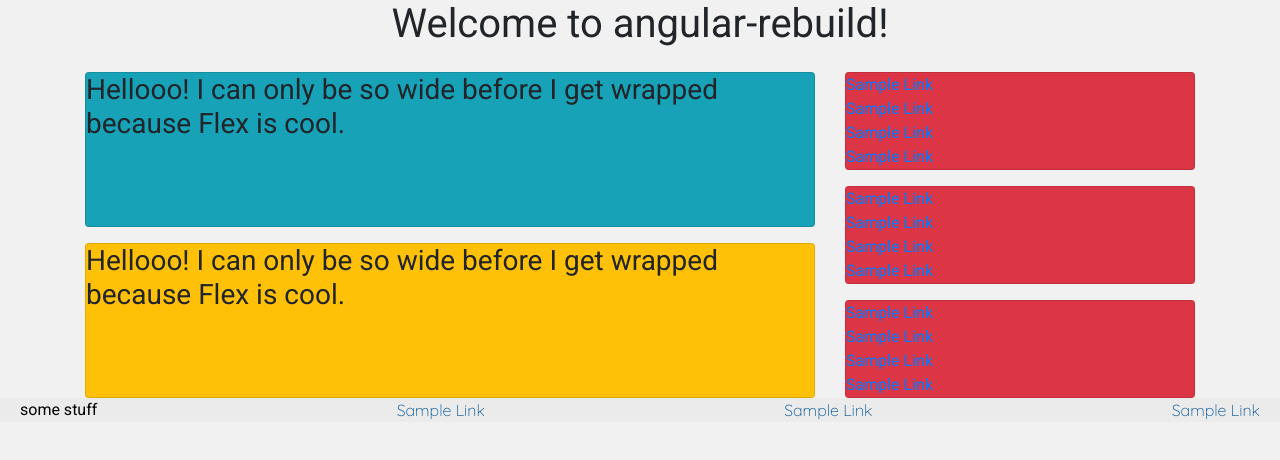
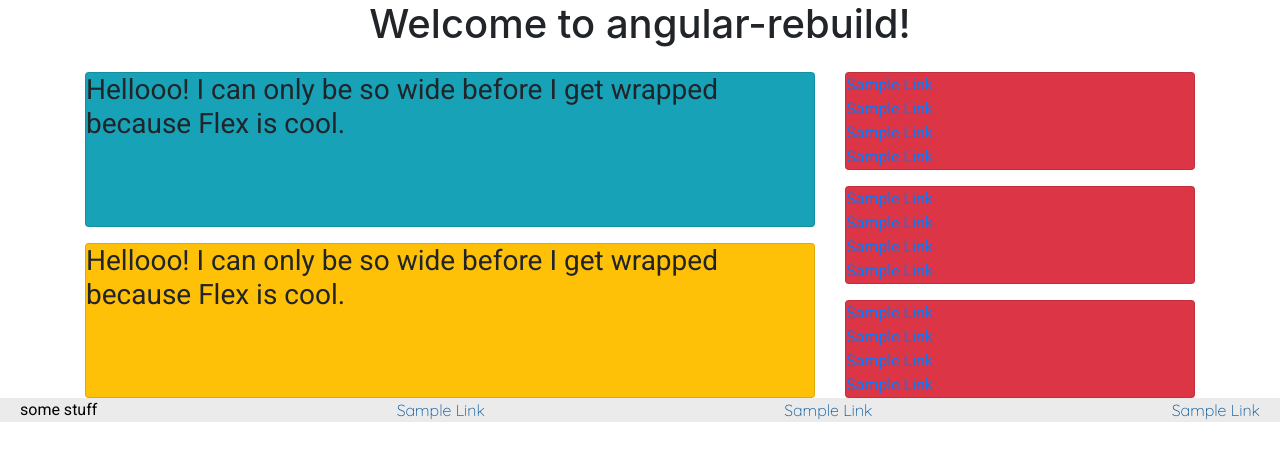
Before and after one commit to GrumpyEwok/APA-Dictionary-Rebuild, an Angular app in the folder angular-rebuild/: page / in a window 1280 px wide. Shown: the top 460 px of the page. Built offline with nearby package versions, Linux system fonts and the light colour scheme.

Commit message:
Installed bootstrap as dev dependency, moved import out of src/styles and into angular.json

```diff
--- a/angular-rebuild/angular.json
+++ b/angular-rebuild/angular.json
@@ -23,7 +23,8 @@
               "src/assets"
             ],
             "styles": [
-              "src/styles.css"
+              "src/styles.css",
+            "./node_modules/bootstrap/dist/css/bootstrap.min.css"
             ],
             "scripts": []
           },
--- a/angular-rebuild/src/app/footer/footer.component.html
+++ b/angular-rebuild/src/app/footer/footer.component.html
@@ -1,8 +1,10 @@
 <footer>
-  <div class="footer-content">
+  <nav>
+    <div class="footer-content">
     some stuff
-    <a href="#">Sample Link</a>
-    <a href="#">Sample Link</a>
-    <a href="#">Sample Link</a>
-  </div>
+      <a href="#">Sample Link</a>
+      <a href="#">Sample Link</a>
+      <a href="#">Sample Link</a>
+    </div>
+  </nav>
 </footer>
--- a/angular-rebuild/src/app/header/header.component.html
+++ b/angular-rebuild/src/app/header/header.component.html
@@ -1,7 +1,11 @@
-<div style="text-align:center">
+<header>
+  <nav>
+    <div style="text-align:center">
 
-  <h1>
-    Welcome to {{ title }}!
-  </h1>
+    <h1>
+      Welcome to {{ title }}!
+    </h1>
 
-</div>
+    </div>
+  </nav>
+</header>
--- a/angular-rebuild/src/styles.css
+++ b/angular-rebuild/src/styles.css
@@ -1,5 +1,4 @@
 /* You can add global styles to this file, and also import other style files */
-@import '~bootstrap/dist/css/bootstrap.min.css';
 
 * {
   box-sizing: border-box;
```
